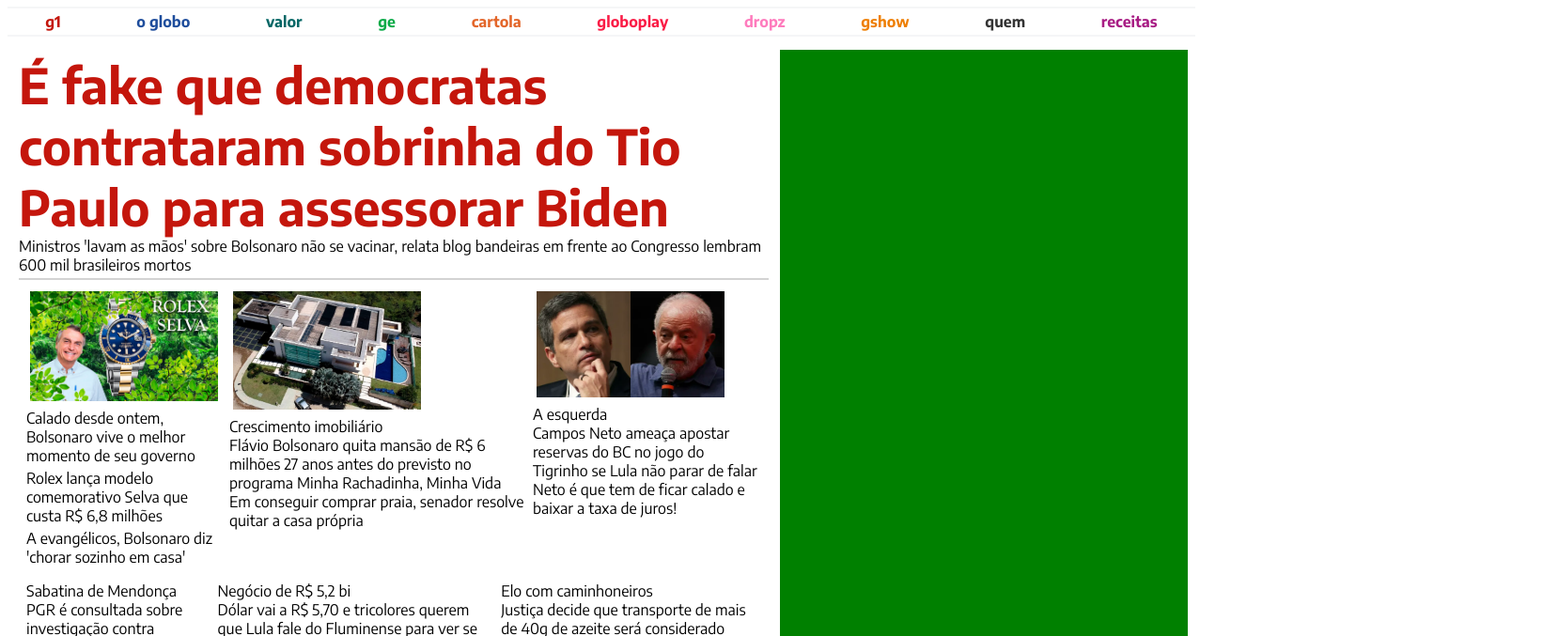
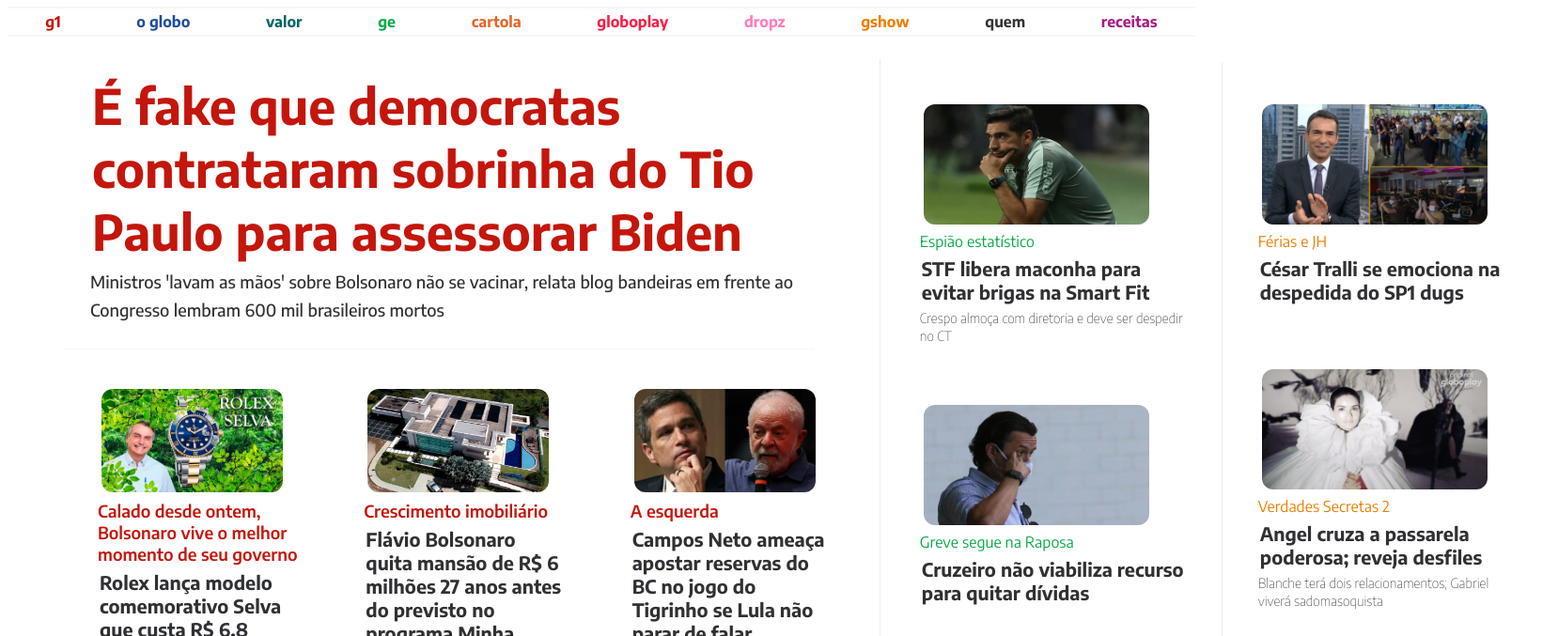
Before and after one commit to felipe-arroio/Projeto_oglobo, a plain HTML site: page index.html in a window 1280 px wide. Shown: the part 51-728 px from the top of the page at 94% size, 1658 px wide, since content can reach past the window. Drawn offline with Linux system fonts and the light colour scheme.

Commit message:
entrega final o globo

```diff
--- a/index.css
+++ b/index.css
@@ -57,34 +57,101 @@ nav a {
 .receitas{color: #a81d84;}
 
 main {
-    height: 85vh;
+    height: 1000px;
+    width: 1600px;
     display: flex;
+    margin: 20px 50px;
 }
-
+main h1 {
+    color: #2f3134;
+    font-size: 20px;
+    font-weight: bolder;
+    line-height: 25px;
+    padding: 6px 2px;
+}
+main h2 {
+    color: #2f3134;
+    font-size: 14px;
+    font-weight: lighter;
+    line-height: 19px;
+}
+.noticias-esquerda{
+    width: 55%;
+}
+.noticia-principal{
+    padding: 5px 30px;
+    height: 300px;
+}
 .noticia-principal h1 {
     font-size: 52px;
     font-weight: 700;
     color: #C4160C;
+    line-height: 67px;
+}
+.noticia-principal h2 {
+   font-size: 18px;
+    font-weight: 500;
+    color: #303134;
+    justify-content: space-around;
+    line-height: 30px;
+}
+.noticias-esquerda > .noticias-secundarias > div {
+    display: flex;
+    width: 850px;
+}
+.noticias-esquerda > .noticias-secundarias > div div {
+    width: 350px;
+    padding: 30px;
+}
+.noticias-esquerda img {
+    width: 193px;
+    Height:110px;
+    border-radius: 12px;
+}
+.noticias-esquerda > .noticias-secundarias>div h3{
+    color: #C4160C;
+    font-size: 18px;
+    font-weight: 550;
+    line-height: 17,5px;
 }
 
-.noticias-esquerda {
-    width: 65%;
+.noticias-direita img {
+    width: 240px;
+    Height:128px;
+    border-radius: 12px;
+}
+.noticias-direita {
+    display: flex;
+    width: 864px;
 }
 
-.noticias-esquerda > .noticias-secundarias > div {
-    display: flex;
+.noticias-direita .verdes >div{
+    margin: 20px 30px;
+    padding: 20px 0px;
+}
+.noticias-direita .laranja >div{
+    margin: 20px 30px;
+    padding: 20px 0px;
 }
 
-.noticias-esquerda img {
-    width: 200px;
+.noticias-direita .verdes  h3{
+    color: #08aa47;
+}
+.noticias-direita .laranja  h3{
+    color: #ee7e01;
 }
 
-.noticias-direita {
-    background-color: green;
-    width: 35%;
+footer {
+    height: 3px;
+    background-color: #f5f6f7;
 }
 
 .linha-divisoria {
-    height: 2px;
-    background-color: lightgray;
+    width: 800px;
+    height: 1px;
+    background-color: #f5f6f7;
 }
+.bordas-separadoras{
+    width: 1px;
+    background-color: #ebedef;
+}
--- a/index.html
+++ b/index.html
@@ -58,24 +58,24 @@
                 <div>
                     <div>
                         <img src="imagens/noticia1.png" alt="Bolsonaro">
-                        <h3>Calado desde ontem, Bolsonaro vive o melhor momento de seu governo</p>
-                        <h1>Rolex lança modelo comemorativo Selva que custa R$ 6,8 milhões</p>
-                        <h2>A evangélicos, Bolsonaro diz 'chorar sozinho em casa'</p>
+                        <h3>Calado desde ontem, Bolsonaro vive o melhor momento de seu governo</h3>
+                        <h1>Rolex lança modelo comemorativo Selva que custa R$ 6,8 milhões</h1>
+                        <h2>A evangélicos, Bolsonaro diz 'chorar sozinho em casa'</h2>
                     </div>
                     <div>
                         <img src="imagens/mansao.png" alt="mansao">
                         <h3>Crescimento imobiliário</h3>
-                        <h4>Flávio Bolsonaro quita mansão de R$ 6 milhões 27 anos antes do previsto no programa Minha Rachadinha, Minha Vida</h1>
+                        <h1>Flávio Bolsonaro quita mansão de R$ 6 milhões 27 anos antes do previsto no programa Minha Rachadinha, Minha Vida</h1>
                         <h2>Em conseguir comprar praia, senador resolve quitar a casa própria</h2>
                     </div>
                     <div>
                         <img src="imagens/lula.png" alt="lula">
                         <h3>A esquerda</h3>
-                        <h4>Campos Neto ameaça apostar reservas do BC no jogo do Tigrinho se Lula não parar de falar</h1>
+                        <h1>Campos Neto ameaça apostar reservas do BC no jogo do Tigrinho se Lula não parar de falar</h1>
                         <h2>Neto é que tem de ficar calado e baixar a taxa de juros!</h2>
                     </div>
                 </div>
-
+                <div class = "linha-divisoria"></div>
                 <div>
                     <div>
                         <h3>Sabatina de Mendonça</h3>
@@ -96,93 +96,55 @@
 
             </div>
         </div>
+        <div class="bordas-separadoras"></div>
+
         <div class="noticias-direita">
-            <div class="noticias-secundarias">
-
-            </div>
-        </div>
-
-    </main>
-
-    <!-- <main> -->
-        <!-- <section class="main">
-            <h1>É fake que democratas contrataram sobrinha do Tio Paulo para assessorar Biden</h1>
-            <h2>Ministros 'lavam as mãos' sobre Bolsonaro não se vacinar, relata blog bandeiras em frente ao Congresso lembram 600 mil brasileiros mortos</h2>
-        </section>
-
-       <section class="noticia">
-            <div>
-                <img src="imagens/noticia1.png" alt="Bolsonaro">
-                <h3>Calado desde ontem, Bolsonaro vive o melhor momento de seu governo</p>
-                <h1>Rolex lança modelo comemorativo Selva que custa R$ 6,8 milhões</p>
-                <h2>A evangélicos, Bolsonaro diz 'chorar sozinho em casa'</p>
-            </div>
-            <div>
-                <img src="imagens/mansao.png" alt="mansao">
-                <h3>Crescimento imobiliário</h3>
-                <h4>Flávio Bolsonaro quita mansão de R$ 6 milhões 27 anos antes do previsto no programa Minha Rachadinha, Minha Vida</h1>
-                <h2>Em conseguir comprar praia, senador resolve quitar a casa própria</h2>
-            </div>
-            <div>
-                <img src="imagens/lula.png" alt="lula">
-                <h3>A esquerda</h3>
-                <h4>Campos Neto ameaça apostar reservas do BC no jogo do Tigrinho se Lula não parar de falar</h1>
-                <h2>Neto é que tem de ficar calado e baixar a taxa de juros!</h2>
-            </div>
-
-            <div>
-                <h3>Sabatina de Mendonça</h3>
-                <h1>PGR é consultada sobre investigação contra Alcolumbre</h1>
-                <h2>Aliados dizem que situação de Alcolumbre 'está feia'</h2>
-            </div>
-            <div>
-                <h3>Negócio de R$ 5,2 bi</h3>
-                <h1>Dólar vai a R$ 5,70 e tricolores querem que Lula fale do Fluminense para ver se sobe</h1>
-                <h2>És lá culpa del Luiz Hermano hablar'</h2>
-            </div>
-            <div>
-                <h3>Elo com caminhoneiros</h3>
-                <h1>Justiça decide que transporte de mais de 40g de azeite será considerado tráfico</h1>
-                <h2>Azeite está sendo vendido a peso de ouro!</h2>
-            </div>
-        </section>
-
-        <section class="coluna1">
-                <div>
+           <div class="verdes">
+                <div >
+                    <img src="imagens/espiao-estatistico.jpeg" alt="Bolsonaro">
                     <h3>Espião estatístico</h3>
                     <h1>STF libera maconha para evitar brigas na Smart Fit</h1>
                     <h2>Crespo almoça com diretoria e deve ser despedir no CT</h2>
                 </div>
-
                 <div>
+                    <img src="imagens/greve-segue-na-raposa.jpeg" alt="Bolsonaro">
                     <h3>Greve segue na Raposa</h3>
                     <h1>Cruzeiro não viabiliza recurso para quitar dívidas</h1>
                 </div>
 
                 <div>
+                    <img src="imagens/reino-unido.jpeg" alt="Bolsonaro">
                     <h3>Campeonato francês</h3>
                     <h1>Desfalcado, PSG recebe o Angers, 4º colocado</h1>
                 </div>
-        </section>
-
-        <section class="coluna2">
+            </div>
+            <div class="bordas-separadoras"></div>
+            <div class="laranja">
                 <div>
+                    <img src="imagens/ferias-e-jh.jpeg" alt="Bolsonaro">
                     <h3>Férias e JH</h3>
-                <h1>César Tralli se emociona na despedida do SP1</h1>
+                    <h1>César Tralli se emociona na despedida do SP1 dugs</h1>
                 </div>
 
                 <div>
+                    <img src="imagens/verdades-secretas-2.jpeg" alt="vs">
                     <h3>Verdades Secretas 2</h3>
                     <h1>Angel cruza a passarela poderosa; reveja desfiles</h1>
                     <h2>Blanche terá dois relacionamentos; Gabriel viverá sadomasoquista</h2>
                 </div>
 
                 <div>
+                    <img src="imagens/nos-tempos-do-imperador.jpeg" alt="imperador">
                     <h3>Nos tempos do imperador</h3>
                     <h1>Lota vai cair em golpe</h1>
                     <h2>Teresa toma decisão radical</h2>
                 </div>
-        </section> -->
-    <!-- </main> -->
+            </div>
+        </div>
+
+    </main>
+    <footer>
+        <div class="linha-final"></div>
+    </footer>
 </body>
 </html>
```
Also changed, not shown: imagens/espiao-estatistico.jpeg (added), imagens/ferias-e-jh.jpeg (added), imagens/greve-segue-na-raposa.jpeg (added), imagens/nos-tempos-do-imperador.jpeg (added), imagens/reino-unido.jpeg (added), imagens/verdades-secretas-2.jpeg (added), 1 other file. Lines whose indentation alone changed are shown as unchanged.
